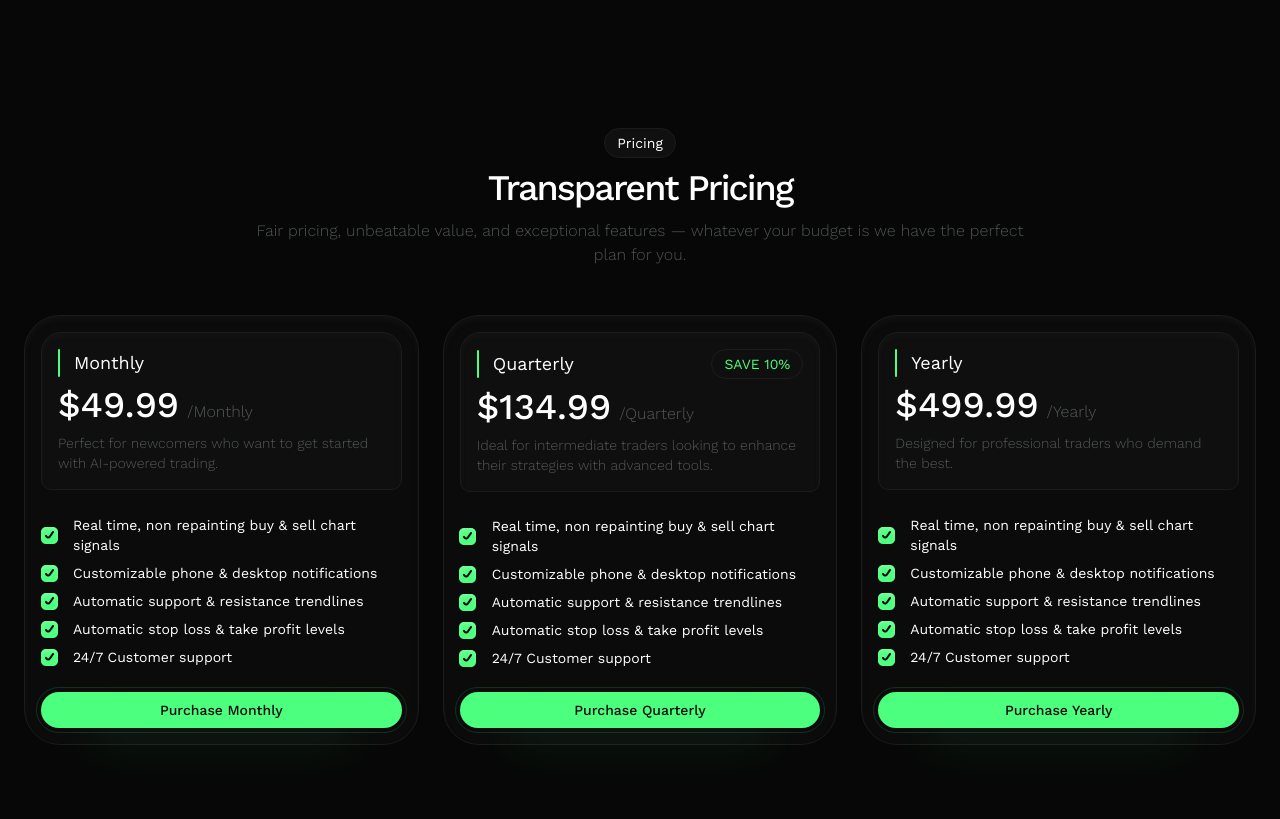
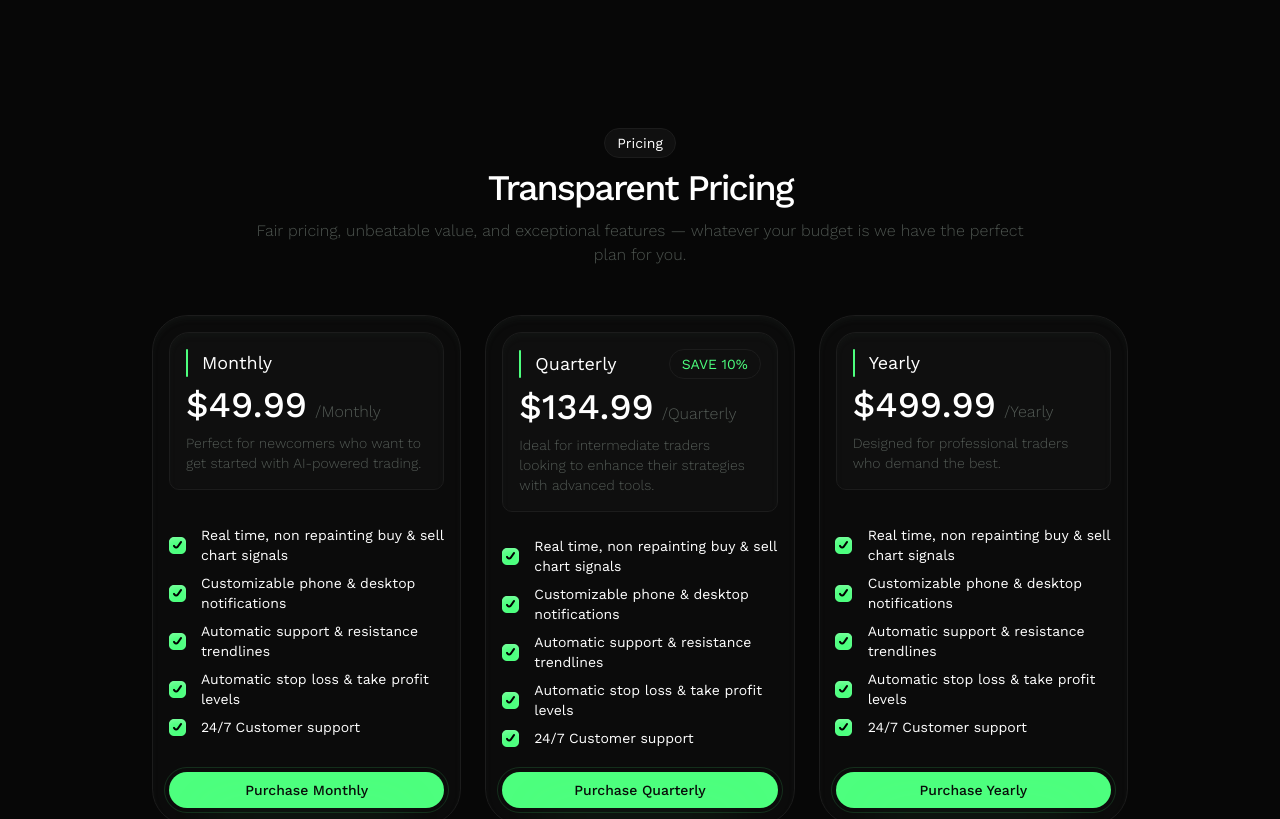
Before and after one commit to iothedev/precision.trading, a Next.js app: page / in a window 1280 px wide. Shown: the part 5720-6539 px from the top of the page. Built offline with nearby package versions, Linux system fonts and the light colour scheme.

Commit message:
fixing up pricing

```diff
--- a/app/page.js
+++ b/app/page.js
@@ -401,7 +401,7 @@ function Pricing() {
             initial={{ opacity: 0 }}
             whileInView={{ opacity: 1, translateY: ['25%', 0] }}
             viewport={{ once: true }}
-            className='w-full max-w-screen-2xl mx-auto mt-44 px-6'
+            className='w-full max-w-screen-lg 2xl:max-w-screen-2xl mx-auto mt-44 px-6'
             id='pricing'
         >
             <div className='w-full max-w-screen-md mx-auto text-center'>
```
